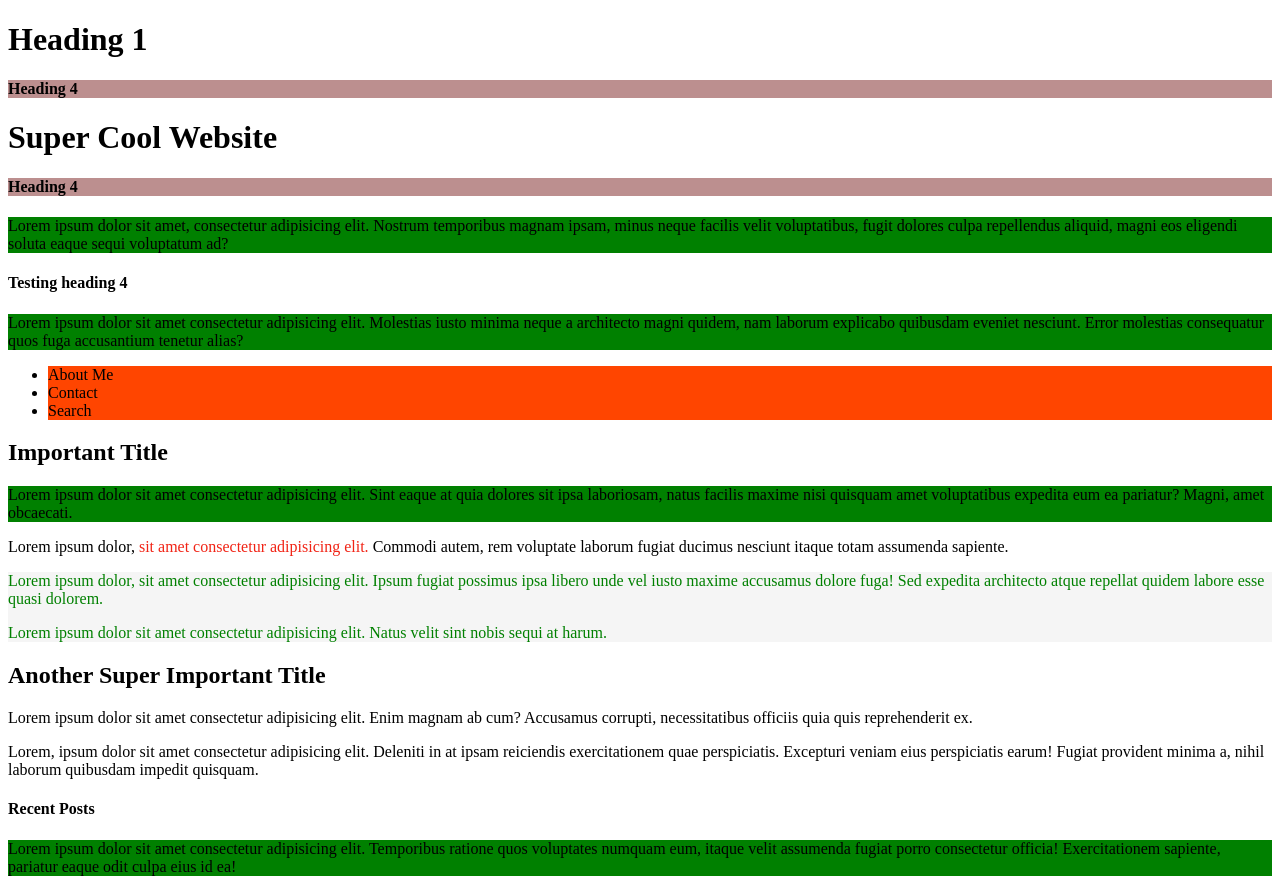
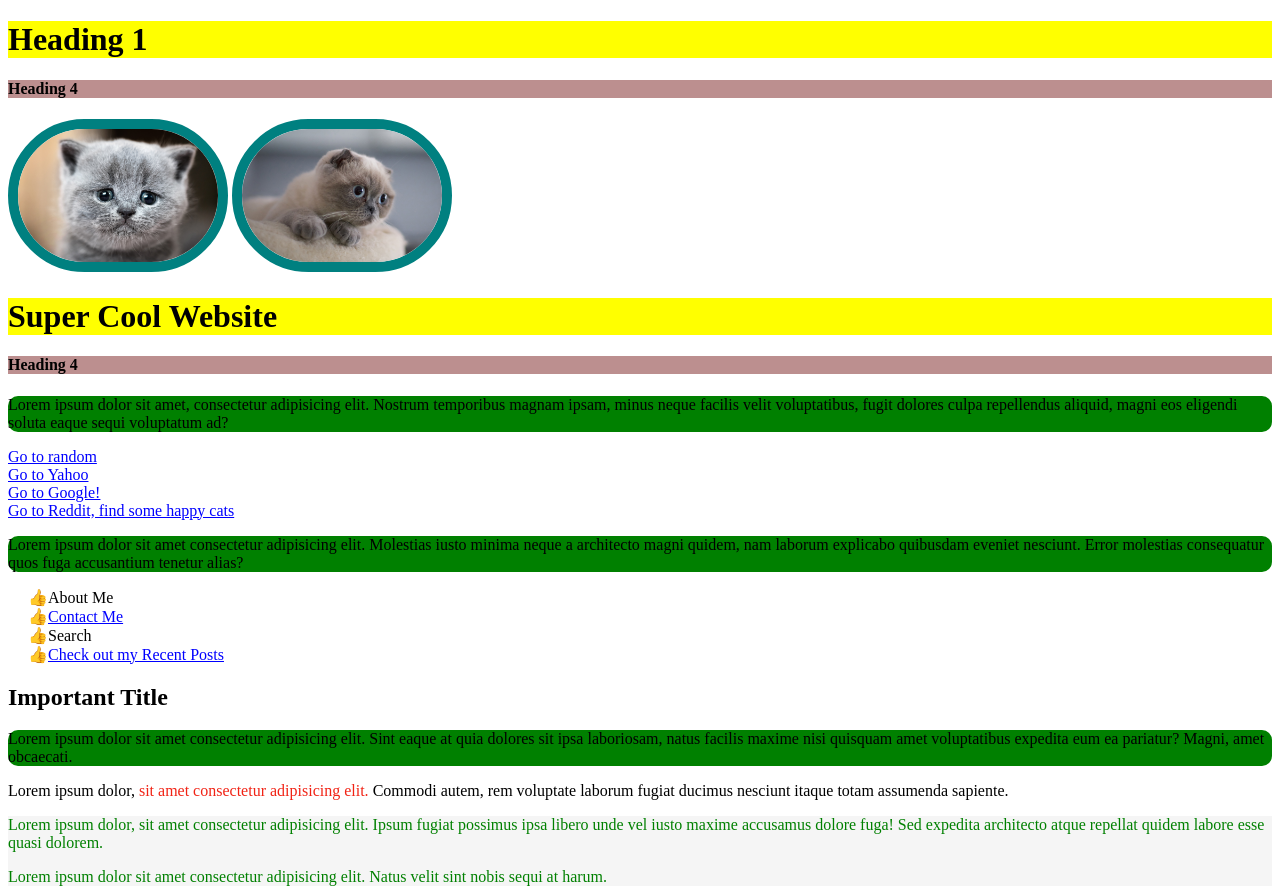
Before and after one commit to HelonDCI/test-github, a plain HTML site: page index.html in a window 1280 px wide. Shown: the top 889 px of the page. Drawn offline with Linux system fonts and the light colour scheme.

Commit message:
Added new pages & Images

```diff
--- /dev/null
+++ b/contact.css
@@ -0,0 +1,3 @@
+h1 {
+  background-color: rgba(32, 245, 181, 0.5);
+}
--- a/index.html
+++ b/index.html
@@ -7,8 +7,12 @@
     <link rel="stylesheet" href="style.css" />
   </head>
   <body>
-    <h1>Heading 1</h1>
+    <h1 title="Main heading">Heading 1</h1>
     <h4>Heading 4</h4>
+
+    <img title="Sad Cat" class="cat-img" src="img/sad-cat.jpg" alt="Sad Cat" />
+
+    <img class="cat-img" src="img/kitten-sad-eyes.jpg" alt="A not so sad cat" />
 
     <header class="main-header">
       <h1 id="main-title">Super Cool Website</h1>
@@ -19,7 +23,26 @@
         dolores culpa repellendus aliquid, magni eos eligendi soluta eaque sequi
         voluptatum ad?
       </p>
-      <h4>Testing heading 4</h4>
+
+      <a href="https://www.random.com">Go to random</a>
+      <br />
+
+      <a href="https://www.yahoo.com">Go to Yahoo</a>
+      <br />
+      <a
+        title="This will take you to google.com"
+        href="https://www.google.com"
+        target="_blank"
+        >Go to Google!</a
+      >
+      <br />
+      <a
+        title="Clicking will take you to reddit and search for happy cats"
+        href="https://www.reddit.com/search/?q=happycats"
+        target="_blank"
+        >Go to Reddit, find some happy cats</a
+      >
+
       <p>
         Lorem ipsum dolor sit amet consectetur adipisicing elit. Molestias iusto
         minima neque a architecto magni quidem, nam laborum explicabo quibusdam
@@ -31,8 +54,9 @@
     <nav>
       <ul>
         <li>About Me</li>
-        <li>Contact</li>
+        <li><a href="contact.html">Contact Me</a></li>
         <li>Search</li>
+        <li><a href="#recent-posts">Check out my Recent Posts</a></li>
       </ul>
     </nav>
 
@@ -95,7 +119,7 @@
         </p>
       </header>
 
-      <ul>
+      <ul id="recent-posts">
         <li>Post 1</li>
         <li>Post 2</li>
         <li>Post 3</li>
--- a/style.css
+++ b/style.css
@@ -1,7 +1,40 @@
+/* style for links that have not been visited yet */
+
+a:link {
+  color: blue;
+}
+
+a:hover {
+  background-color: maroon;
+}
+
+/* style for links that have breen visited */
+a:visited {
+  color: orangered;
+}
+
+/* style  for active links - aka pressing down*/
+a:active {
+  color: green;
+}
+
+h1:hover {
+  background-color: red;
+  color: teal;
+}
+
 header p {
   background-color: green;
+  border-radius: 10px;
 }
 
+h1 {
+  background-color: yellow;
+}
+
+h2:hover {
+  color: teal;
+}
 .red {
   color: rgb(241, 35, 21);
 }
@@ -19,11 +52,20 @@ header p {
 } */
 
 ul > li {
-  background: orangered;
+  list-style-type: '\1F44D';
 }
 
 h1 + h4 {
   background: rosybrown;
 }
 
-/* .heading + .subheadings; */
+#recent-posts {
+  background-color: rgba(6, 231, 108, 0.856);
+  border: 10px solid teal;
+}
+
+.cat-img {
+  width: 200px;
+  border: 10px solid teal;
+  border-radius: 100px;
+}
```
Also changed, not shown: contact.html (added, +16 -0 lines), img/kitten-sad-eyes.jpg (added), img/sad-cat.jpg (added).
